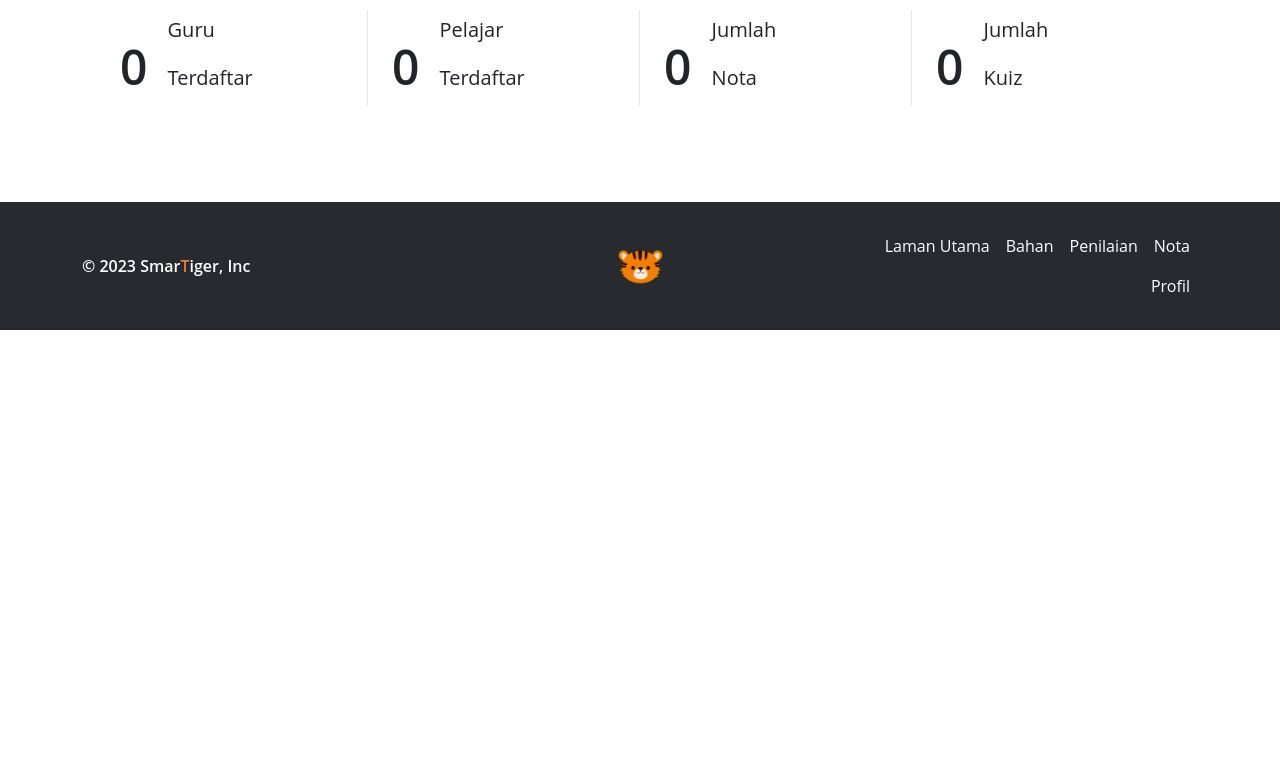
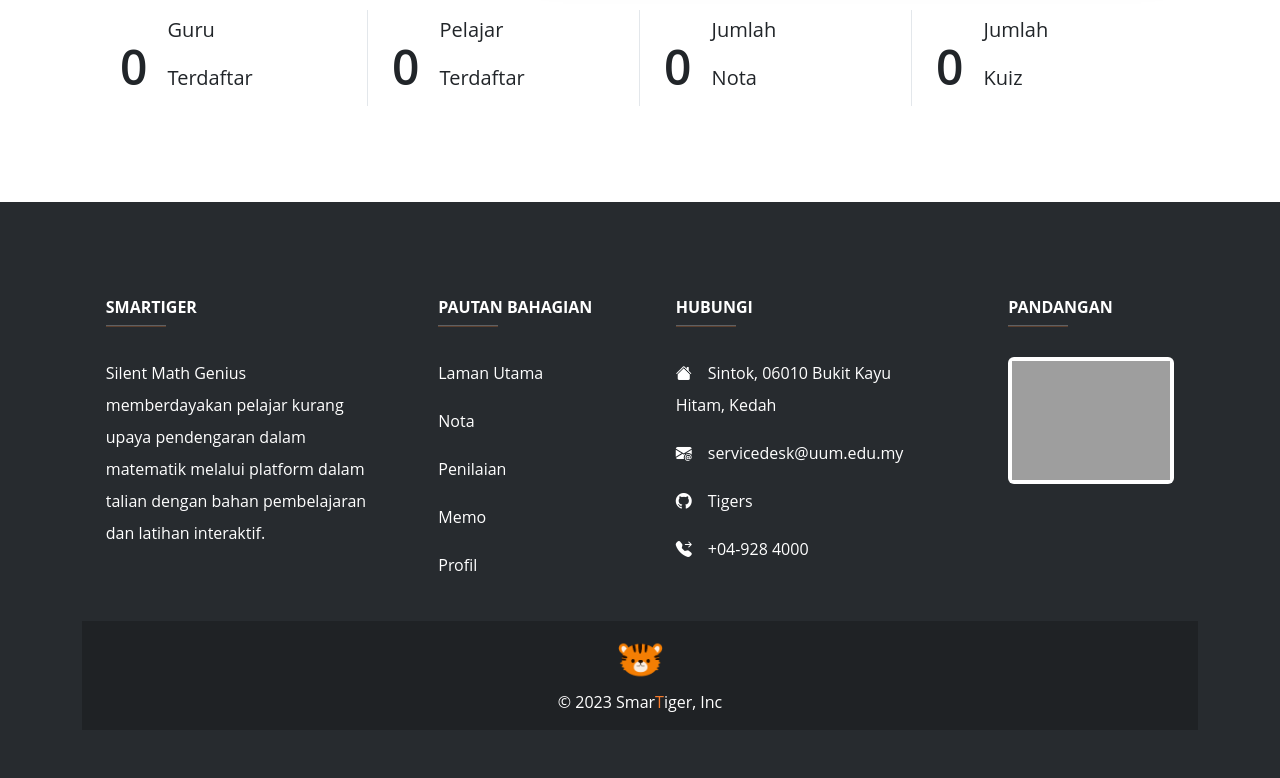
Before and after one commit to karmin88/Tigers, a Flask app: page / in a window 1280 px wide. Shown: the part 2429-3207 px from the top of the page. Before the commit the page ends 2759 px from the top, so only its background shows below. Run offline with Flask 3, Linux system fonts and the light colour scheme; the visitor is signed in with stand-in values (Sample User, id 1); data that the repository does not hold is empty; some web fonts are replaced; grey boxes are pictures that could not be loaded.

Commit message:
improve footer with qr feedback

```diff
--- a/templates/base.html
+++ b/templates/base.html
@@ -44,7 +44,8 @@
             aria-controls="offcanvasNavbar">
       <span class="navbar-toggler-icon"></span>
     </button>
-    <div class="offcanvas h-100 offcanvas-end bg-dark align-self-end d-flex justify-content-end" tabindex="-1" id="offcanvasNavbar"
+    <div class="offcanvas h-100 offcanvas-end bg-dark align-self-end d-flex justify-content-end" tabindex="-1"
+         id="offcanvasNavbar"
          aria-labelledby="offcanvasNavbarLabel">
       <div class="offcanvas-header ps-4 pt-3">
         <div class="offcanvas-title" id="offcanvasNavbarLabel">
@@ -80,8 +81,8 @@
             <a class="nav-link link-light {% if '/memo' in request.path %}active{% endif %}" href="/memo">Memo</a>
           </li>
           <li class="nav-item">
-              <a class="nav-link link-light {% if '/profile' in request.path %}active{% endif %}"
-                 href="/profile">Profil</a>
+            <a class="nav-link link-light {% if '/profile/{{user.id}}' in request.path %}active{% endif %}"
+               href="/profile/{{user.id}}">Profil</a>
           </li>
           <li class="nav-ite me-md-0 me-sm-auto">
             <a class="nav-link link-light" href="/logout">Log
@@ -100,37 +101,119 @@
 
 <!-- Footer -->
 <div class="mt-auto bg-navbar text-white">
-  <div class="container py-4">
-    <footer class="d-flex flex-wrap justify-content-between align-items-center">
-      <p class="col-md-4 mb-0 fw-semibold">&copy; 2023 Smar<span
-            class="text-orange">T</span>iger, Inc</p>
+  <!-- Remove the container if you want to extend the Footer to full width. -->
+  <div class="container mt-5 py-5">
 
+    <!-- Footer -->
+    <footer class="text-center text-lg-start text-white">
+
+      <!-- Section: Links  -->
+      <div class="text-center text-md-start mt-5">
+        <!-- Grid row -->
+        <div class="row mt-3">
+          <!-- Grid column -->
+          <div class="col-md-3 col-lg-4 col-xl-3 mx-auto mb-4">
+            <!-- Content -->
+            <h6 class="text-uppercase fw-bold">Smartiger</h6>
+            <hr
+                  class="mb-4 mt-0 d-inline-block mx-auto bg-orange"
+                  style="width: 60px; height: 2px"
+            />
+            <p>
+              Silent Math Genius memberdayakan pelajar kurang upaya pendengaran dalam matematik melalui
+              platform dalam talian dengan bahan pembelajaran dan latihan interaktif.
+            </p>
+          </div>
+          <!-- Grid column -->
+
+          <!-- Grid column -->
+          <div class="col-md-2 col-lg-2 col-xl-2 mx-auto mb-4">
+            <!-- Links -->
+            <h6 class="text-uppercase fw-bold">Pautan bahagian</h6>
+            <hr
+                  class="mb-4 mt-0 d-inline-block mx-auto bg-orange"
+                  style="width: 60px; height: 2px"
+            />
+            {% if not user %}
+            <p>
+              <a href="#!" class="text-white nav-link">Daftar</a>
+            </p>
+            <p>
+              <a href="#!" class="text-white nav-link">Log Masuk</a>
+            </p>
+            {% else %}
+            <p>
+              <a href="#!" class="text-white nav-link">Laman Utama</a>
+            </p>
+            <p>
+              <a href="#!" class="text-white nav-link">Nota</a>
+            </p>
+            <p>
+              <a href="#!" class="text-white nav-link">Penilaian</a>
+            </p>
+            <p>
+              <a href="#!" class="text-white nav-link">Memo</a>
+            </p>
+            <p>
+              <a href="#!" class="text-white nav-link">Profil</a>
+            </p>
+            {% endif %}
+          </div>
+          <!-- Grid column -->
+
+          <!-- Grid column -->
+          <div class="col-md-4 col-lg-3 col-xl-3 mx-auto mb-4">
+            <!-- Links -->
+
+            <!-- Links -->
+            <h6 class="text-uppercase fw-bold">Hubungi</h6>
+            <hr
+                  class="mb-4 mt-0 d-inline-block mx-auto bg-orange"
+                  style="width: 60px; height: 2px"
+            />
+            <p><i class="bi bi-house-fill d-inline-block" style="margin-right: 1em!important;"></i>Sintok, 06010 Bukit
+              Kayu Hitam, Kedah</p>
+            <p><i class="bi bi-envelope-at-fill d-inline-block" style="margin-right: 1em!important;"></i>servicedesk@uum.edu.my
+            </p>
+            <p><i class="bi bi-github d-inline-block" style="margin-right: 1em!important;"></i>Tigers</p>
+            <p><i class="bi bi-telephone-forward-fill d-inline-block" style="margin-right: 1em!important;"></i>+04-928
+              4000</p>
+          </div>
+          <!-- Grid column -->
+
+          <!-- Grid column -->
+          <div class="col-md-3 col-lg-2 col-xl-2 mx-auto mb-md-0 mb-4">
+            <!-- Links -->
+            <h6 class="text-uppercase fw-bold">Pandangan</h6>
+            <hr
+                  class="mb-4 mt-0 d-inline-block mx-auto bg-orange"
+                  style="width: 60px; height: 2px"
+            />
+            <div class="bg-white p-1 rounded-2">
+              <img src="/static/images/qrcode.png" class="img-fluid">
+            </div>
+          </div>
+          <!-- Grid column -->
+        </div>
+        <!-- Grid row -->
+      </div>
+      <!-- Section: Links  -->
+
+      <!-- Copyright -->
+      <div
+            class="text-center p-3 d-flex flex-column justify-content-center align-items-center"
+            style="background-color: rgba(0, 0, 0, 0.2)"
+      >
          <a href="/"
-         class="col-md-4 d-flex align-items-center justify-content-center mb-3 mb-md-0 me-md-auto link-body-emphasis text-decoration-none">
+         class="mb-2">
         <img src="/static/images/logo.png" alt="logo.png" width="45" height="45">
       </a>
+        <div>&copy; 2023 Smar<span class="text-orange">T</span>iger, Inc</div>
+      </div>
+      <!-- Copyright -->
+    </footer>
+    <!-- Footer -->
 
-      <ul class="nav col-md-4 justify-content-end">
-        {% if not user %}
-        <li class="nav-item"><a href="/sign_up" class="nav-link px-2">Daftar</a>
-        </li>
-        <li class="nav-item"><a href="/login" class="nav-link px-2">Log
-          Masuk</a></li>
-        {% else %}
-        <li class="nav-item"><a href="/"
-                                class="nav-link px-2">Laman
-          Utama</a></li>
-        <li class="nav-item"><a href="/list_note"
-                                class="nav-link px-2">Bahan</a></li>
-        <li class="nav-item"><a href="/list_quiz" class="nav-link px-2">Penilaian</a>
-        </li>
-        <li class="nav-item"><a href="/memo" class="nav-link px-2">Nota</a>
-        </li>
-        <li class="nav-item"><a href="/profile" class="nav-link px-2">Profil</a>
-        </li>
-        {% endif %}
-      </ul>
-    </footer>
   </div>
 </div>
 
```
Lines whose indentation alone changed are shown as unchanged.
